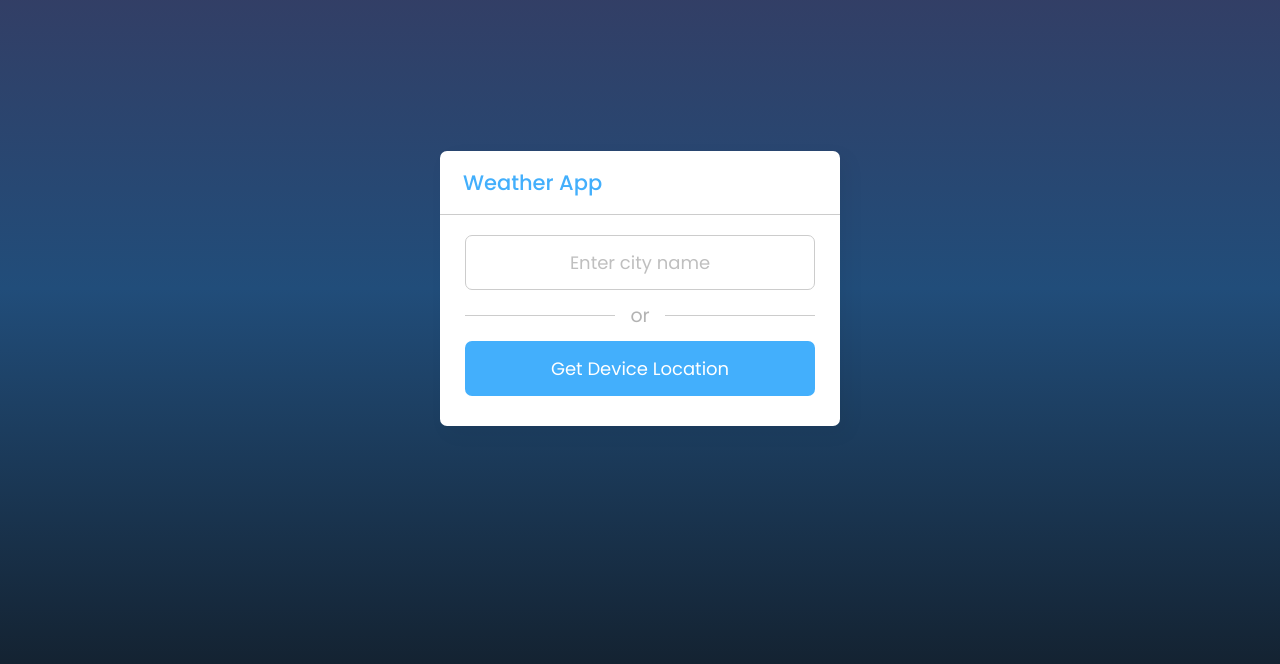
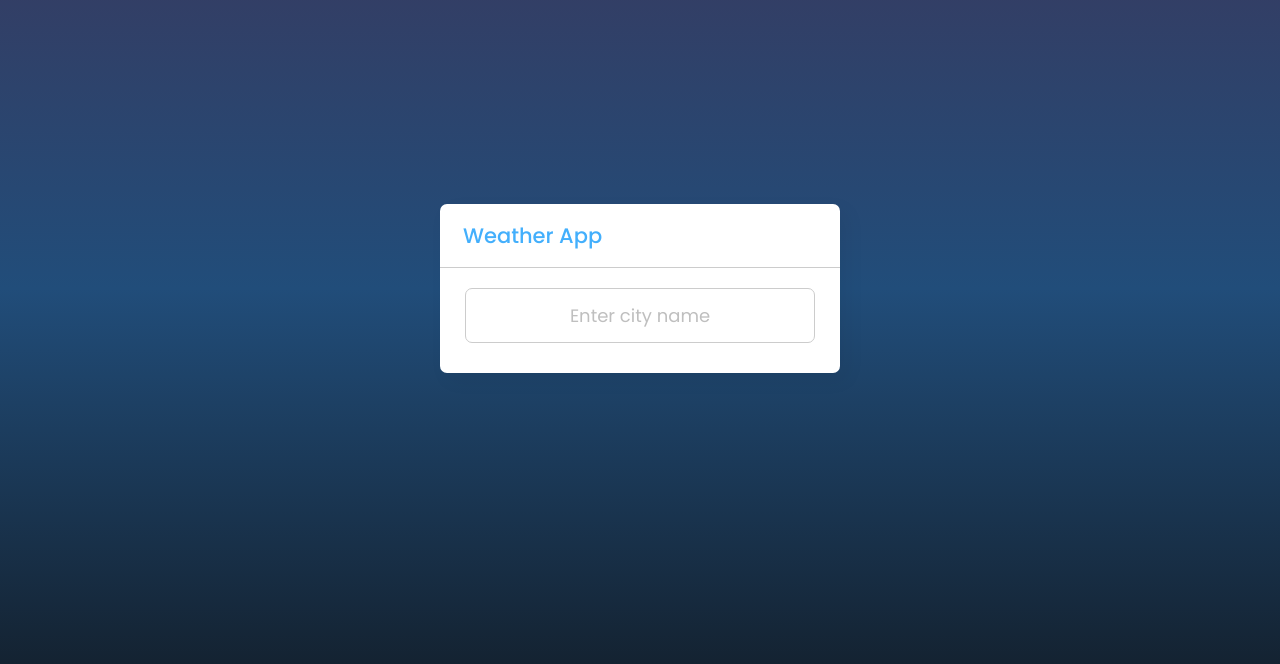
Before and after one commit to harsh95300/weather, a plain HTML site: page index.html in a window 1280 px wide. Shown: the part 112-776 px from the top of the page. Drawn offline with nearby package versions, Linux system fonts and the light colour scheme.

Commit message:
removed button for location access

```diff
--- a/index.html
+++ b/index.html
@@ -16,8 +16,8 @@
         <p class="info-txt"></p>
         <div class="content">
           <input type="text" spellcheck="false" placeholder="Enter city name" required>
-          <div class="separator"></div>
-          <button>Get Device Location</button>
+          <!-- <div class="separator"></div> -->
+          <!-- <button>Get Device Location</button> -->
         </div>
       </section>
       <section class="weather-part">
```
